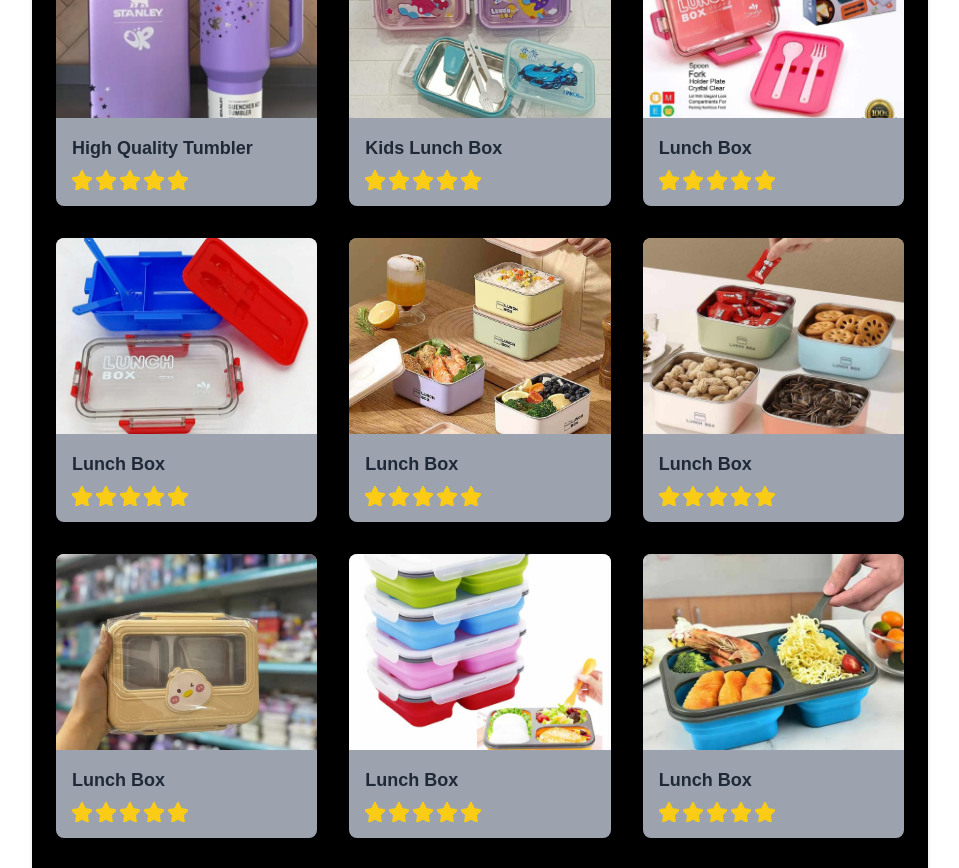
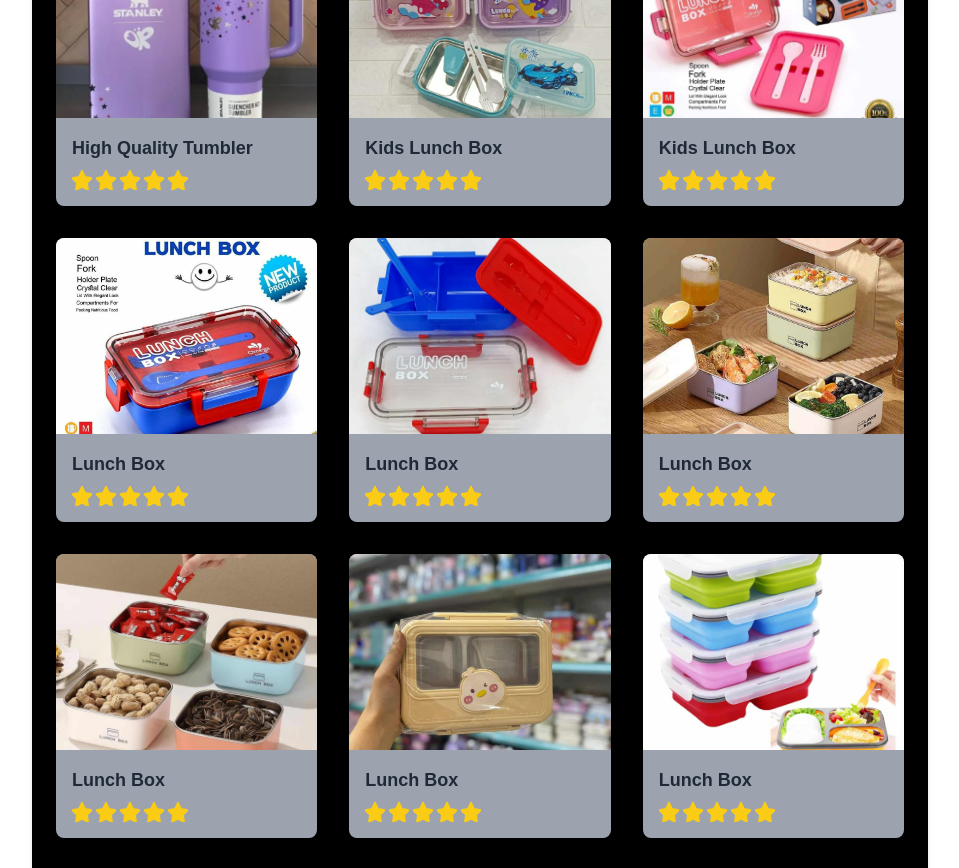
Before and after one commit to SabaZain/sz_onlinestore, a Next.js app: page /ExploreAllProducts in a window 1280 px wide. Shown: the part 6100-6968 px from the top of the page, without its empty margins (160-1119 px from the left). Built offline with nearby package versions, Linux system fonts and the light colour scheme.

Commit message:
onlineshop updated

```diff
--- a/src/app/ExploreAllProducts/page.tsx
+++ b/src/app/ExploreAllProducts/page.tsx
@@ -343,6 +343,12 @@ export default function ExploreAllProductsPage() {
     },
     {
       image: '/Image/NewLunchbox2.jpg',
+      name: 'Kids Lunch Box',
+      description: '',
+      rating: 5,
+    },
+    {
+      image: '/Image/NewLunchbox3.jpg',
       name: 'Lunch Box',
       description: '',
       rating: 5,
@@ -354,7 +360,7 @@ export default function ExploreAllProductsPage() {
       rating: 5,
     },
     {
-      image: '/Image/NewLunchBox5.jpg',
+      image: '/Image/NewLunchbox5.jpg',
       name: 'Lunch Box',
       description: '',
       rating: 5,
@@ -377,7 +383,6 @@ export default function ExploreAllProductsPage() {
       description: '',
       rating: 5,
     },
-
     {
       image: '/Image/NewLunchbox9.jpg',
       name: 'Lunch Box',
```
